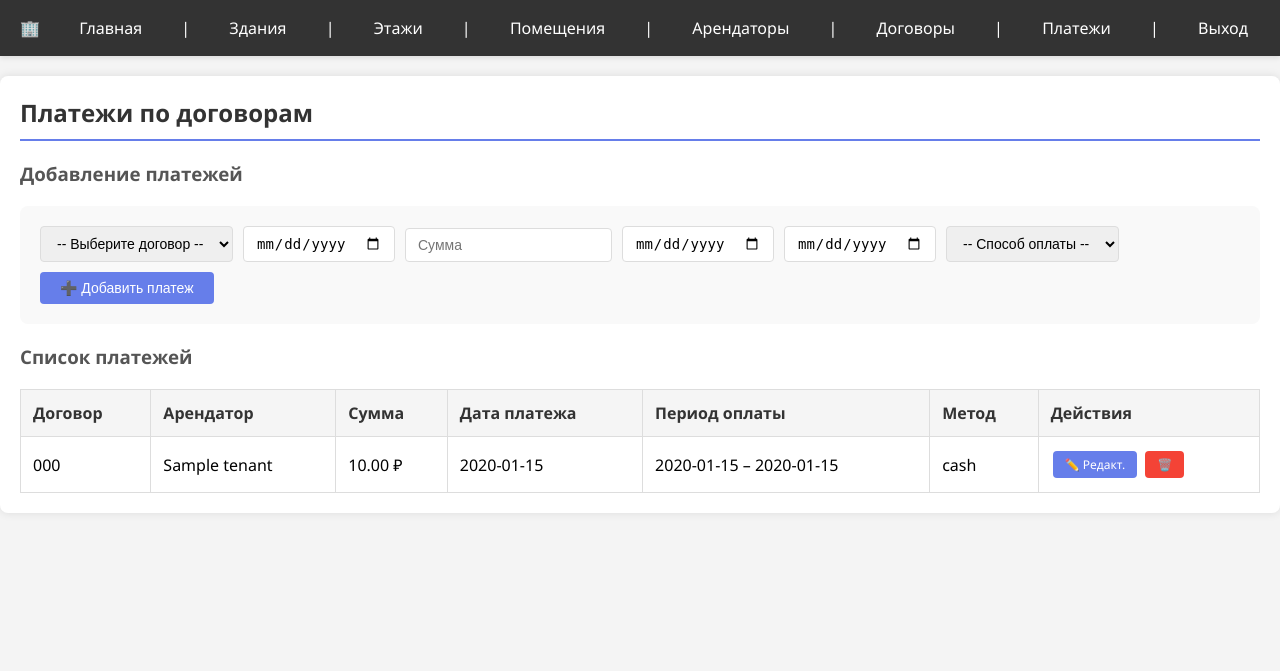
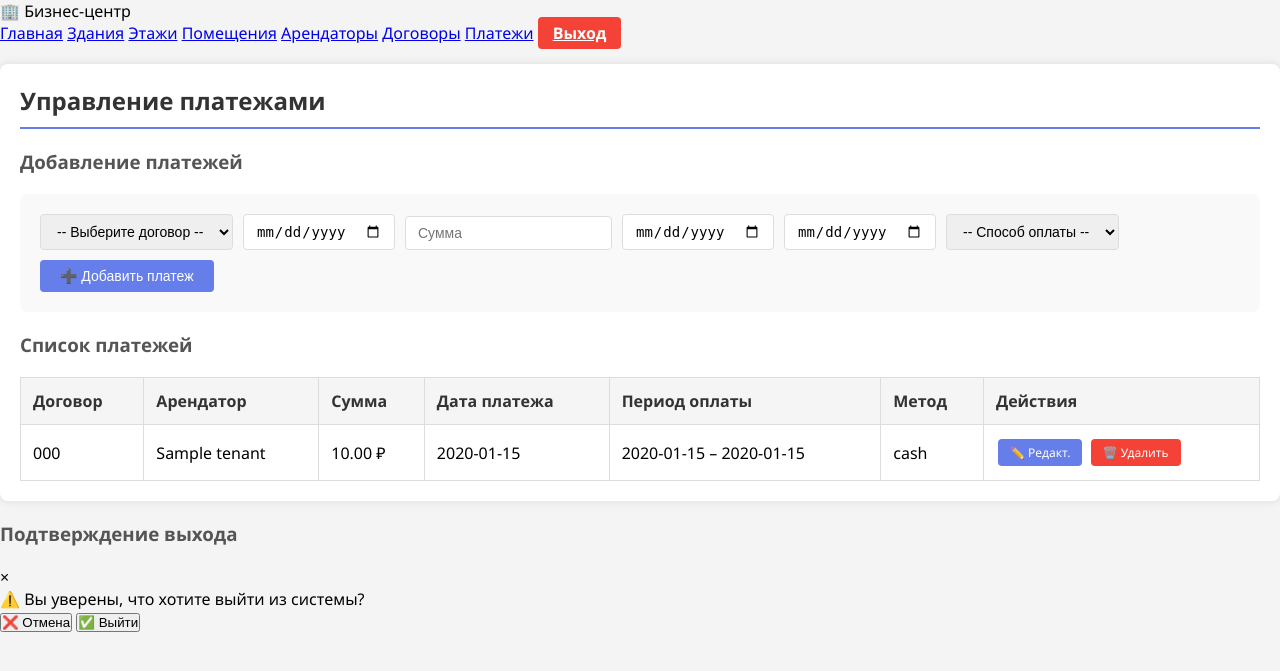
Before and after one commit to Dmitrij-Vi/php_interface, a PHP site: page /payments.php in a window 1280 px wide. Shown: the top 671 px of the page. Run offline with PHP 8.4, Linux system fonts and the light colour scheme; the visitor is signed in with stand-in values (Sample User, id 1); tables that the repository leaves empty hold one stand-in row (values such as "Sample post").

Commit message:
Update payments.php

```diff
--- a/vikanovbd/payments.php
+++ b/vikanovbd/payments.php
@@ -67,7 +67,6 @@
     exit;
 }
 
-// Список платежей
 $payments = $pdo->query("
     SELECT p.*, c.contract_number, t.company_name
     FROM payments p
@@ -76,7 +75,6 @@
     ORDER BY p.payment_date DESC
 ")->fetchAll();
 
-// Список договоров для выпадающего списка (показываем все, можно отфильтровать по активным)
 $contracts = $pdo->query("SELECT contract_id, contract_number FROM contracts ORDER BY contract_number")->fetchAll();
 
 $edit_item = null;
@@ -92,11 +90,28 @@
 }
 ?>
 <!DOCTYPE html>
-<html><head><title>Платежи</title><link rel="stylesheet" href="style.css"></head>
+<html>
+<head><title>Платежи</title><link rel="stylesheet" href="style.css"></head>
 <body>
-<div class="menu">🏢 <a href="index.php">Главная</a> | <a href="buildings.php">Здания</a> | <a href="floors.php">Этажи</a> | <a href="rooms.php">Помещения</a> | <a href="tenants.php">Арендаторы</a> | <a href="contracts.php">Договоры</a> | <a href="payments.php">Платежи</a> | <a href="logout.php">Выход</a></div>
+<div class="header">
+    <div class="navbar">
+        <div class="logo">
+            🏢 <span>Бизнес-центр</span>
+        </div>
+        <div class="nav-menu">
+            <a href="index.php" class="nav-link">Главная</a>
+            <a href="buildings.php" class="nav-link">Здания</a>
+            <a href="floors.php" class="nav-link">Этажи</a>
+            <a href="rooms.php" class="nav-link">Помещения</a>
+            <a href="tenants.php" class="nav-link">Арендаторы</a>
+            <a href="contracts.php" class="nav-link">Договоры</a>
+            <a href="payments.php" class="nav-link active">Платежи</a>
+            <a href="#" class="nav-link logout-btn" onclick="showLogoutModal(event)">Выход</a>
+        </div>
+    </div>
+</div>
 <div class="container">
-    <h2>Платежи по договорам</h2>
+    <h2>Управление платежами</h2>
     <?php show_msg(); ?>
 
     <?php if ($edit_item): ?>
@@ -148,8 +163,11 @@
     <?php endif; ?>
 
     <h3>Список платежей</h3>
-    <table border="1" cellpadding="8">
+    <table>
+        <thead>
             <tr><th>Договор</th><th>Арендатор</th><th>Сумма</th><th>Дата платежа</th><th>Период оплаты</th><th>Метод</th><th>Действия</th></tr>
+        </thead>
+        <tbody>
             <?php foreach ($payments as $p): ?>
             <tr>
                 <td><?php echo htmlspecialchars($p['contract_number']); ?></td>
@@ -159,12 +177,58 @@
                 <td><?php echo $p['payment_period_start'] . ' – ' . $p['payment_period_end']; ?></td>
                 <td><?php echo $p['payment_method']; ?></td>
                 <td>
-                <a class="btn" href="?edit=<?php echo $p['payment_id']; ?>">✏️ Редакт.</a>
-                <a class="btn btn-danger" href="?del=<?php echo $p['payment_id']; ?>" onclick="return confirm('Удалить платеж?')">🗑️</a>
+                    <a href="?edit=<?php echo $p['payment_id']; ?>" class="btn">✏️ Редакт.</a>
+                    <a href="?del=<?php echo $p['payment_id']; ?>" class="btn btn-danger" onclick="return confirm('Удалить платеж?')">🗑️ Удалить</a>
                 </td>
             </tr>
             <?php endforeach; ?>
+        </tbody>
     </table>
 </div>
+
+<!-- Модальное окно подтверждения выхода -->
+<div id="logoutModal" class="modal">
+    <div class="modal-content">
+        <div class="modal-header">
+            <h3>Подтверждение выхода</h3>
+            <span class="modal-close" onclick="closeLogoutModal()">&times;</span>
+        </div>
+        <div class="modal-body">
+            <p>⚠️ Вы уверены, что хотите выйти из системы?</p>
+        </div>
+        <div class="modal-footer">
+            <button class="modal-btn modal-btn-cancel" onclick="closeLogoutModal()">❌ Отмена</button>
+            <button class="modal-btn modal-btn-confirm" onclick="confirmLogout()">✅ Выйти</button>
+        </div>
+    </div>
+</div>
+
+<script>
+function showLogoutModal(event) {
+    event.preventDefault();
+    document.getElementById('logoutModal').style.display = 'block';
+}
+
+function closeLogoutModal() {
+    document.getElementById('logoutModal').style.display = 'none';
+}
+
+function confirmLogout() {
+    window.location.href = 'logout.php';
+}
+
+window.onclick = function(event) {
+    var modal = document.getElementById('logoutModal');
+    if (event.target == modal) {
+        modal.style.display = 'none';
+    }
+}
+
+document.addEventListener('keydown', function(event) {
+    if (event.key === 'Escape') {
+        closeLogoutModal();
+    }
+});
+</script>
 </body>
 </html>
```
Lines whose indentation alone changed are shown as unchanged.
